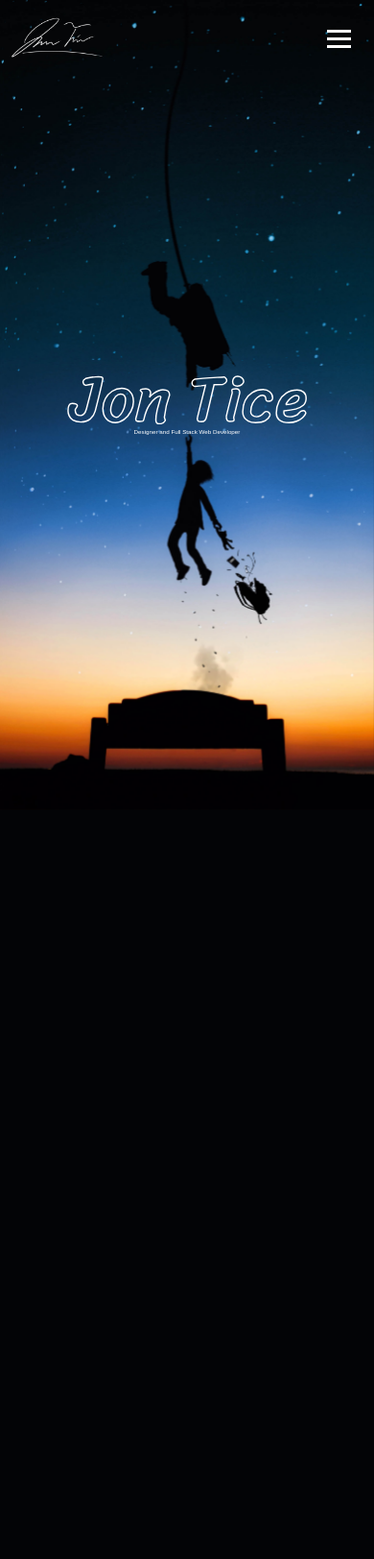
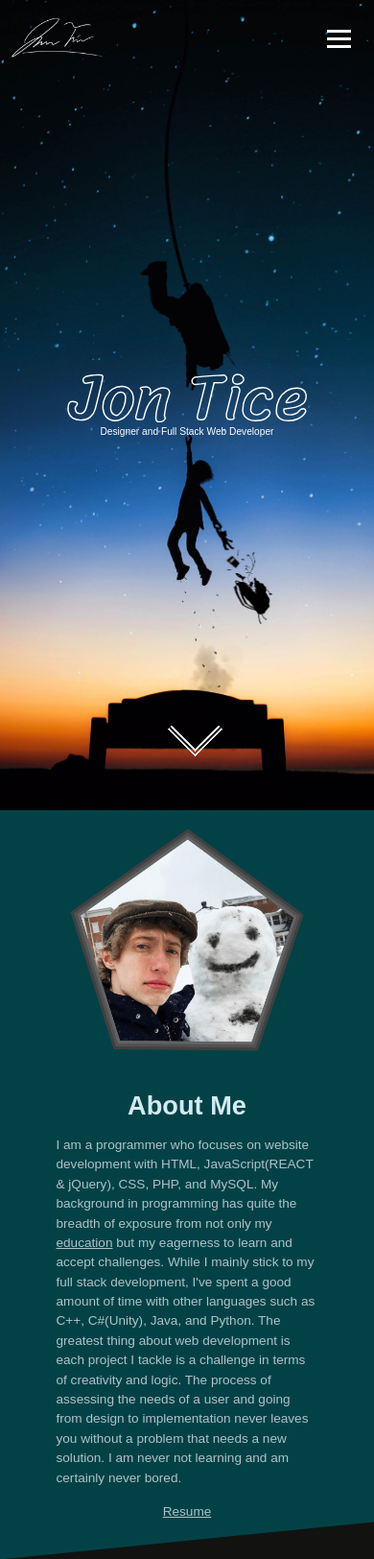
Before and after one commit to Chili718/mySite2.0, a PHP site: page / in a window 390 px wide. Shown: the whole page at 96% size. Before the commit the page ends 807 px from the top, so only its background shows below. Run offline with PHP 8.4, Linux system fonts and the light colour scheme; some libraries are stand-ins or nearby versions.

Commit message:
About Me Section Added
All Mobile CSS added

```diff
--- a/css/index.css
+++ b/css/index.css
@@ -50,7 +50,7 @@ svg{
   font-family: freight-neo-pro,sans-serif;
   font-weight: 500;
   font-style: normal;
-  font-size: 1.6vw;
+  font-size: 1rem;
   color: #ffffff;
   padding-top: 1vw;
   opacity: 0;
@@ -58,37 +58,37 @@ svg{
 
 }
 
-#nim path:nth-child(1){
+#name path:nth-child(1){
   stroke-dasharray: 371px;
   stroke-dashoffset: 371px;
   animation: line-anim 3s ease forwards 2s;
 }
-#nim path:nth-child(2){
+#name path:nth-child(2){
   stroke-dasharray: 350.6px;
   stroke-dashoffset: 350.6px;
   animation: line-anim 3s ease forwards 2.3s;
 }
-#nim path:nth-child(3){
+#name path:nth-child(3){
   stroke-dasharray: 384.8px;
   stroke-dashoffset: 384.8px;
   animation: line-anim 3s ease forwards 2.6s;
 }
-#nim path:nth-child(4){
+#name path:nth-child(4){
   stroke-dasharray: 324.5px;
   stroke-dashoffset: 324.5px;
   animation: line-anim 3s ease forwards 2.9s;
 }
-#nim path:nth-child(5){
+#name path:nth-child(5){
   stroke-dasharray: 239.5px;
   stroke-dashoffset: 239.5px;
   animation: line-anim 3s ease forwards 3.0s;
 }
-#nim path:nth-child(6){
+#name path:nth-child(6){
   stroke-dasharray: 319.6px;
   stroke-dashoffset: 319.6px;
   animation: line-anim 3s ease forwards 3.3s;
 }
-#nim path:nth-child(7){
+#name path:nth-child(7){
   stroke-dasharray: 387.5px;
   stroke-dashoffset: 387.5px;
   animation: line-anim 3s ease forwards 3.5s;
@@ -113,7 +113,7 @@ Arrow to scroll to first section
 
 .downArrow{
   position: absolute;
-  left: 48%;
+  left: calc(50vw - 3vw);
   bottom: 8%;
   z-index: 3;
   animation: bounce 1s ease infinite alternate;
@@ -123,10 +123,12 @@ Arrow to scroll to first section
 .downArrow span{
 
   display: block;
-  width: 35px;
-  height: 35px;
-  border-bottom: 3px solid #ffffff;
-  border-right: 3px solid #ffffff;
+  width: 3vw;
+  min-width: 35px;
+  height: 3vw;
+  min-height: 35px;
+  border-bottom: 6px double #ffffff;
+  border-right: 6px double #ffffff;
   transform: rotate(45deg);
 
 }
@@ -134,11 +136,11 @@ Arrow to scroll to first section
 @keyframes bounce{
 
   from{
-    transform: translateY(0px);
+    transform: translateY(0vh);
 
   }
   to{
-    transform: translateY(40px);
+    transform: translateY(5vh);
 
   }
 
@@ -150,58 +152,125 @@ General Section CSS for text, headers, and sizes
 
 section {
 
-  height: auto;
   overflow: hidden;
-  text-align: center;
   display: flex;
   flex-direction: column;
   justify-content: center;
   align-items: center;
   min-height: 400px;
+  width: 100vw;
+  font-family: freight-neo-pro,sans-serif;
+  font-weight: 500;
+  font-style: normal;
+  padding: 4vw 0px 4vw 0px;
+  overflow-x: hidden;
 
 }
 
 section h1{
 
-  font-family: freight-neo-pro,sans-serif;
-  font-weight: 500;
-  font-style: normal;
-  font-size: calc( (1.44em + 0.46125 * ( ( 100vw - 37.5em) / 18.75 ))/1);
-  border-bottom: 2px solid #bed6e0;
-  padding: 0px 15px 0px 15px;
+  font-size: 1.6rem;
   color: #d5eaf2;
+  text-align: center;
+  padding-bottom: 10px;
 
 }
 
 section h2{
 
-  font-family: freight-neo-pro,sans-serif;
-  font-weight: 500;
-  font-style: normal;
-  font-size: calc( (1.44em + 0.46125 * ( ( 100vw - 37.5em) / 18.75 ))/2);
+  font-size: 1.2rem;
   color: #d5eaf2;
-  padding: 2%;
+  text-align: center;
 
 }
 
 section p{
 
-  font-family: freight-neo-pro,sans-serif;
-  font-weight: 500;
-  font-style: normal;
-  font-size: calc( (1.44em + 0.46125 * ( ( 100vw - 37.5em) / 18.75 ))/2.2);
+  font-size: 0.8rem;
   color: #afc2c9;
   text-align: left;
-  line-height: 1.7;
+  padding-bottom: 15px;
+
 }
 
 section a{
 
-  font-family: freight-neo-pro,sans-serif;
-  font-weight: 500;
-  font-style: normal;
-  font-size: calc( (1.44em + 0.46125 * ( ( 100vw - 37.5em) / 18.75 ))/2.2);
+  font-size: 0.8rem;
   color: #afc2c9;
+  text-align: center;
+
+}
+
+/**************************************************************************
+About Me Section
+**************************************************************************/
+
+.about{
+
+  display: flex;
+  flex-direction: row;
+  align-items: center;
+  justify-content: space-evenly;
+  background-color: #024247;
+  clip-path: polygon(0 0, 100% 0, 100% calc(100% - 10vw), 0 100%);
+  margin-bottom: -10vw;
+  padding-bottom: 10vw;
+
+}
+
+.myPicture{
+
+  width: 32vw;
+  height: auto;
+  max-width: 450px;
+  min-width: 250px;
+
+}
+
+.aboutText{
+
+  width: 45vw;
+  min-width: 250px;
+  max-width: 750px;
+  line-height: 1.5;
+
+}
+
+@media screen and (max-width: 768px){
+
+  .about{
+
+    flex-direction: column;
+
+  }
+
+  .myPicture{
+
+    padding-bottom: 4vh;
+
+  }
+
+  .aboutText{
+
+    width: 70vw;
+
+  }
+
+  .image-anim p{
+
+    font-size: 0.8rem;
+
+  }
+
+}
+
+@media screen and (max-width: 614px){
+
+  .image-anim p{
+
+    font-size: 0.6rem;
+
+  }
 
 }
 
--- a/css/nav.css
+++ b/css/nav.css
@@ -15,10 +15,12 @@ html {
 
   scroll-behavior: smooth;
   background-color:  rgb(18, 18, 17);
+  font-size: 22px;
+  overflow-x: hidden;
 
 }
 
-.resize-animation-stopper * {
+.resize-animation-stopper *:not(.image-anim svg):not(.image-anim path):not(.image-anim p){
   animation: none !important;
   transition: none !important;
 }
@@ -186,6 +188,10 @@ Navbar
 
 }
 
+.nottransparent{
+  background-color: rgba(0, 12, 21, 0.7);
+}
+
 /**************************************************************************
 Burger
 **************************************************************************/
@@ -238,6 +244,16 @@ Burger
 
     opacity: 1;
     transform: translate(0px);
+
+  }
+
+}
+
+@media screen and (max-width: 1025px){
+
+  html{
+
+    font-size: 20px;
 
   }
 
@@ -296,6 +312,16 @@ Burger
 
 }
 
+@media screen and (max-width: 426px){
+
+  html{
+
+    font-size: 17px;
+
+  }
+
+}
+
 @media (hover:hover) and (pointer: fine){
 
   .nav-links a:hover:before{
--- a/index.php
+++ b/index.php
@@ -97,8 +97,9 @@
       }
     ?>
     <div class="parallax">
+
       <div class="image-anim">
-        <svg id="nim" width="518" height="107" viewBox="0 0 518 107" fill="none" xmlns="http://www.w3.org/2000/svg">
+        <svg id="name" width="518" height="107" viewBox="0 0 518 107" fill="none" xmlns="http://www.w3.org/2000/svg">
         <path d="M67.056 2.80801C69.648 2.80801 71.904 3.09601 73.824 3.672C75.84 4.24801 76.944 5.11201 77.136 6.26401C77.136 8.66401 75.216 17.928 71.376 34.056C67.536 50.184 63.984 64.488 60.72 76.968C58.896 83.88 55.344 89.592 50.064 94.104C44.88 98.52 38.016 100.728 29.472 100.728C22.464 100.728 16.896 99.432 12.768 96.84C8.73599 94.152 5.95199 90.984 4.41599 87.336C2.78399 83.688 1.96799 80.088 1.96799 76.536C1.96799 70.968 2.68799 66.936 4.12799 64.44C5.47199 61.848 7.87199 60.552 11.328 60.552C14.688 60.552 17.328 61.032 19.248 61.992C21.168 62.856 22.128 64.008 22.128 65.448C22.128 66.408 21.36 67.944 19.824 70.056C18.192 72.264 17.376 73.848 17.376 74.808C17.472 79.32 18.48 82.44 20.4 84.168C22.416 85.896 25.2 86.76 28.752 86.76C31.248 86.76 33.648 85.752 35.952 83.736C38.352 81.72 40.272 78.024 41.712 72.648L55.68 18.648C49.44 19.704 44.304 20.664 40.272 21.528C38.352 20.856 36.864 19.848 35.808 18.504C34.848 17.064 34.368 15.384 34.368 13.464C34.368 10.68 36.24 8.47201 39.984 6.84001C47.568 5.30401 53.088 4.29601 56.544 3.81601C60 3.24001 63.504 2.90401 67.056 2.80801Z" stroke="white" stroke-width="3"/>
         <path d="M104.028 102.024C95.58 102.024 89.004 99.144 84.3 93.384C79.596 87.624 77.244 80.28 77.244 71.352C77.244 63.864 79.02 56.808 82.572 50.184C86.22 43.56 91.164 38.232 97.404 34.2C103.644 30.168 110.508 28.152 117.996 28.152C125.388 28.152 131.436 30.6 136.14 35.496C140.94 40.296 143.34 47.4 143.34 56.808C143.34 63.432 141.516 70.296 137.868 77.4C134.22 84.504 129.324 90.408 123.18 95.112C117.132 99.72 110.748 102.024 104.028 102.024ZM106.188 90.504C109.26 90.504 112.332 88.584 115.404 84.744C118.572 80.904 121.164 76.056 123.18 70.2C125.196 64.344 126.204 58.632 126.204 53.064C126.204 44.52 122.652 40.248 115.548 40.248C111.612 40.248 108.012 42.12 104.748 45.864C101.484 49.608 98.892 54.264 96.972 59.832C95.052 65.304 94.092 70.44 94.092 75.24C94.092 78.024 94.716 80.616 95.964 83.016C97.212 85.32 98.748 87.144 100.572 88.488C102.492 89.832 104.364 90.504 106.188 90.504Z" stroke="white" stroke-width="3"/>
         <path d="M158.577 33.192C158.289 32.904 158.145 32.568 158.145 32.184C158.145 31.224 159.201 30.456 161.313 29.88C163.425 29.208 166.353 28.872 170.097 28.872C173.553 28.872 176.097 29.784 177.729 31.608C179.361 33.336 180.321 35.448 180.609 37.944L178.017 47.304C180.033 44.52 182.865 41.88 186.513 39.384C190.161 36.792 193.857 34.728 197.601 33.192C201.345 31.656 204.417 30.888 206.817 30.888C211.905 30.888 215.601 31.848 217.905 33.768C220.209 35.592 221.361 38.52 221.361 42.552C215.697 57.336 211.953 73.272 210.129 90.36L212.145 97.416C210.993 99.624 209.361 101.352 207.249 102.6C205.233 103.944 202.257 104.616 198.321 104.616C196.017 104.616 194.337 103.848 193.281 102.312C192.225 100.776 191.697 98.856 191.697 96.552C191.697 90.12 192.609 83.064 194.433 75.384C196.353 67.608 198.561 59.688 201.057 51.624C202.017 48.552 202.497 46.968 202.497 46.872C202.497 45.528 201.729 44.856 200.193 44.856C198.081 44.856 194.865 46.344 190.545 49.32C186.321 52.296 181.953 57.336 177.441 64.44C172.929 71.448 169.281 80.664 166.497 92.088C166.305 92.664 166.065 93.72 165.777 95.256C165.489 96.792 164.721 97.896 163.473 98.568C162.225 99.144 160.209 99.432 157.425 99.432C154.257 99.432 151.905 99.096 150.369 98.424C148.929 97.752 148.209 96.312 148.209 94.104C148.497 92.76 148.929 91.128 149.505 89.208C155.073 66.84 159.345 49.608 162.321 37.512L158.577 33.192Z" stroke="white" stroke-width="3"/>
@@ -109,9 +110,32 @@
         </svg>
         <p>Designer and Full Stack Web Developer</p>
       </div>
+
+      <div class="downArrow">
+          <a href="#about">
+          <span></span>
+        </a>
+      </div>
+
     </div>
 
+    <section class="about">
 
+      <img class="myPicture" src="images/picofme.png">
+
+      <div class="aboutText">
+
+        <h1>About Me</h1>
+
+        <p>
+          I am a programmer who focuses on website development with HTML, JavaScript(REACT & jQuery), CSS, PHP, and MySQL. My background in programming has quite the breadth of exposure from not only my <a href="https://github.com/Chili718/Course-Work" target="_blank" rel="noopener noreferrer">education</a> but my eagerness to learn and accept challenges. While I mainly stick to my full stack development, I've spent a good amount of time with other languages such as C++, C#(Unity), Java, and Python.
+          The greatest thing about web development is each project I tackle is a challenge in terms of creativity and logic. The process of assessing the needs of a user and going from design to implementation never leaves you without a problem that needs a new solution. I am never not learning and am certainly never bored.
+        </p>
+        <a href="downloads/Resume.pdf" download="JonTiceResume"><div class="btn">Resume</div></a>
+
+      </div>
+
+    </section>
 
     <script type="text/javascript" src="js/mySite.js"></script>
   </body>
```
